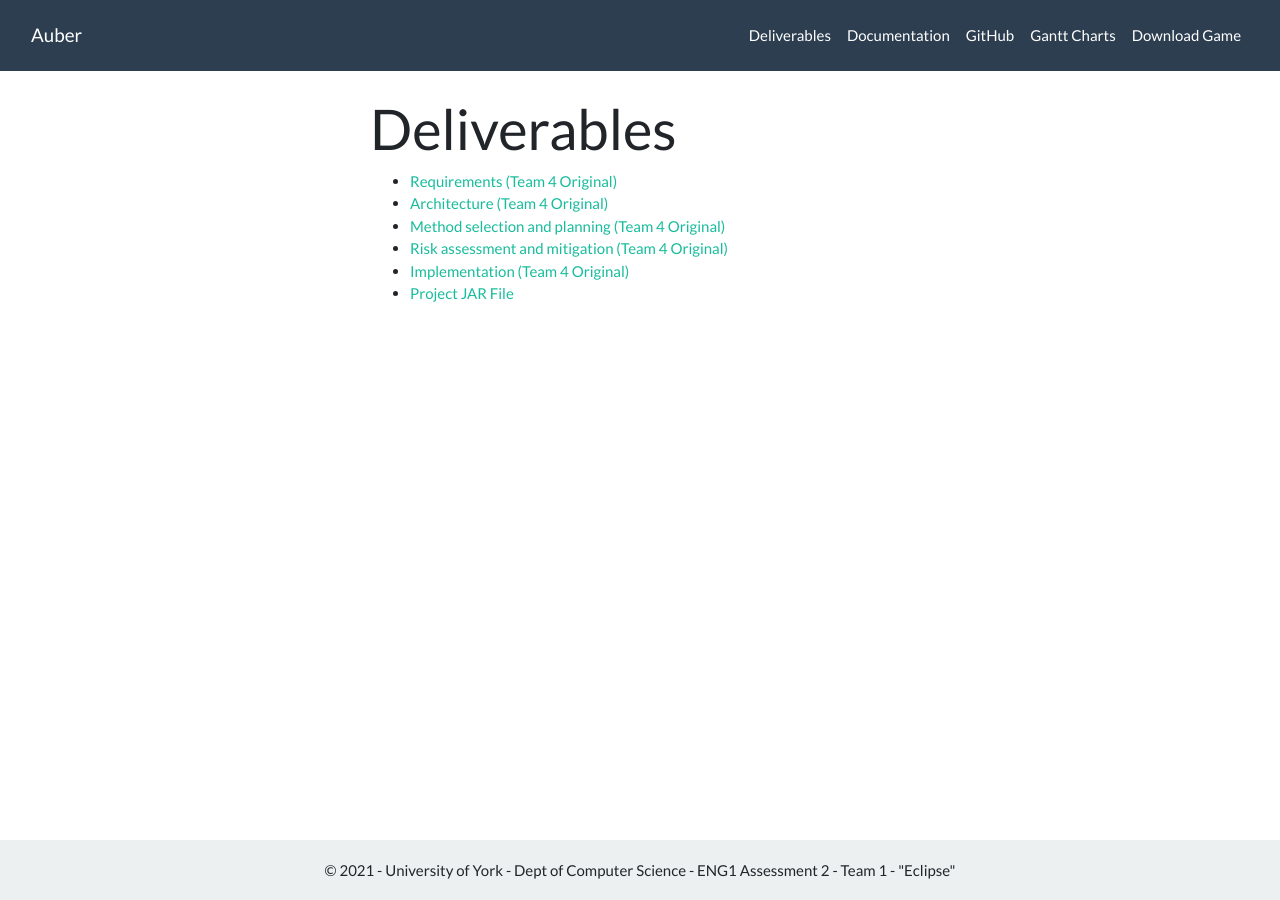
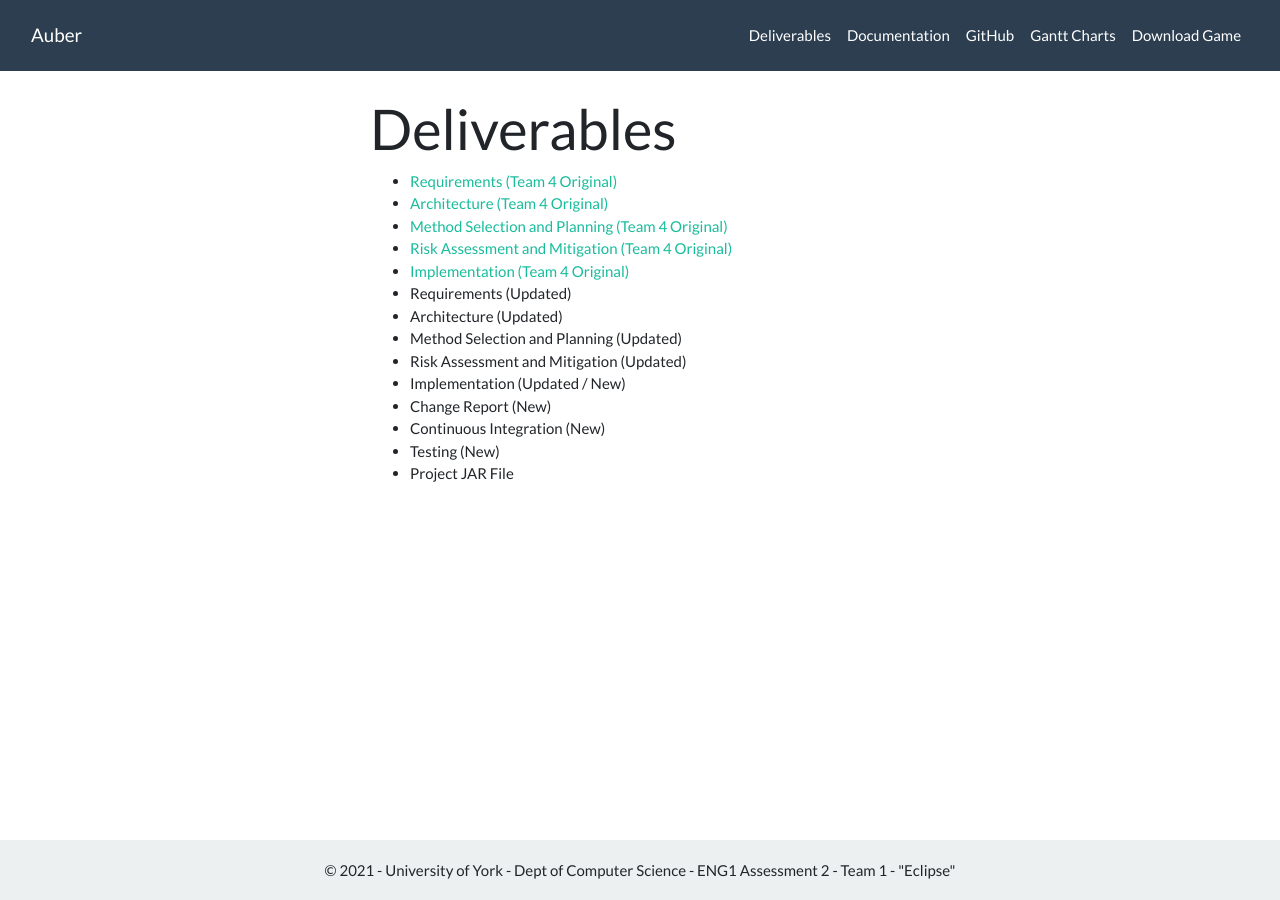
Before and after one commit to ENG1-Eclipse/website2, a Jekyll site: the page built from deliverables.html, in a window 1280 px wide. Built offline with Jekyll 4.4.1, drawn with Linux system fonts in a browser that asks for light colours; nearby versions of some CDN libraries.

Commit message:
Add new deliverables

```diff
--- a/_data/deliverables.yml
+++ b/_data/deliverables.yml
@@ -4,14 +4,29 @@
 - name: Architecture (Team 4 Original)
   file: "/assets/files/Arch1.pdf"
 
-- name: Method selection and planning (Team 4 Original)
+- name: Method Selection and Planning (Team 4 Original)
   file: "/assets/files/Plan1.pdf"
 
-- name: Risk assessment and mitigation (Team 4 Original)
+- name: Risk Assessment and Mitigation (Team 4 Original)
   file: "/assets/files/Risk1.pdf"
 
 - name: Implementation (Team 4 Original)
   file: "/assets/files/Impl1.pdf"
 
+- name: Requirements (Updated)
+
+- name: Architecture (Updated)
+
+- name: Method Selection and Planning (Updated)
+
+- name: Risk Assessment and Mitigation (Updated)
+
+- name: Implementation (Updated / New)
+
+- name: Change Report (New)
+
+- name: Continuous Integration (New)
+
+- name: Testing (New)
+
 - name: Project JAR File
-  file: "#"
```
